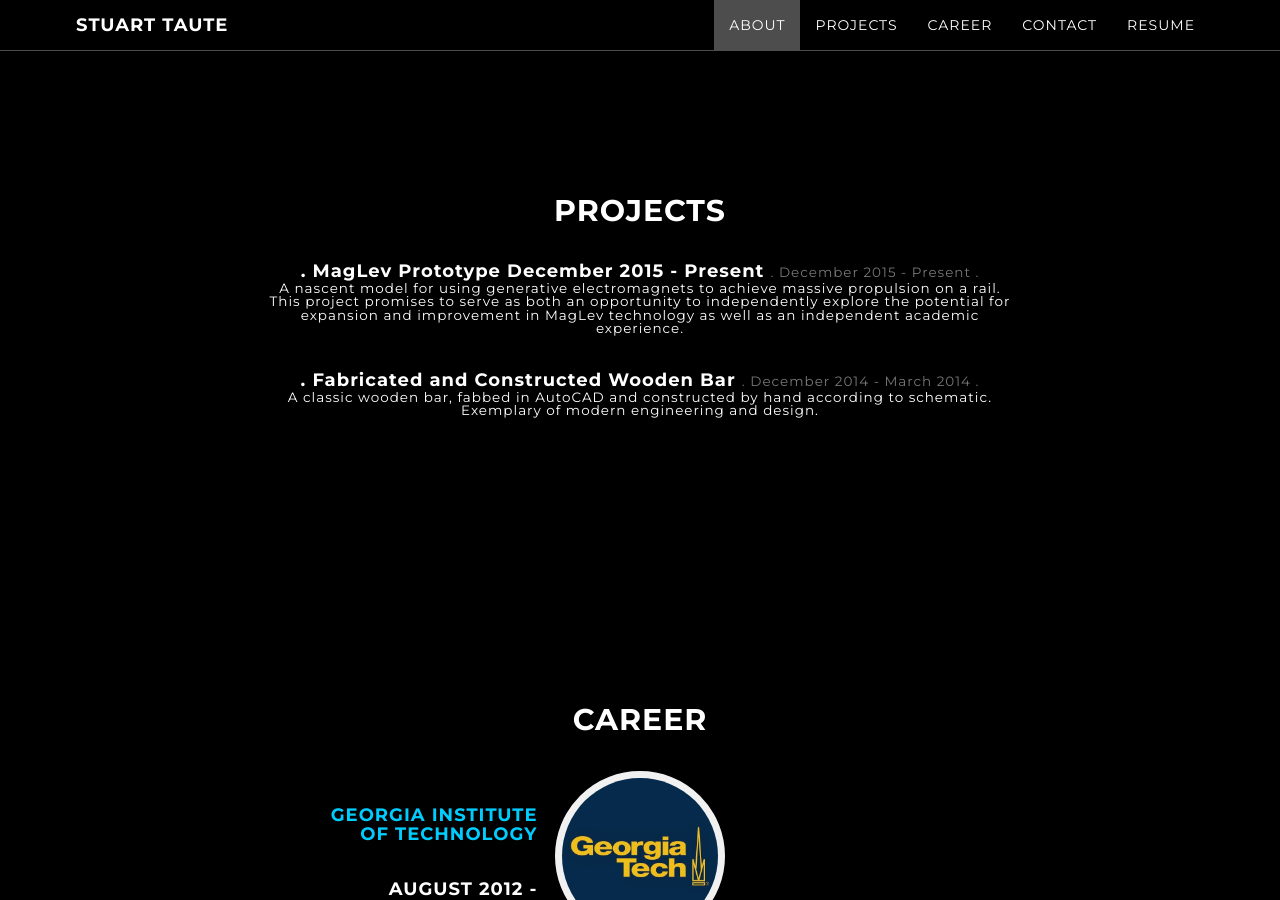
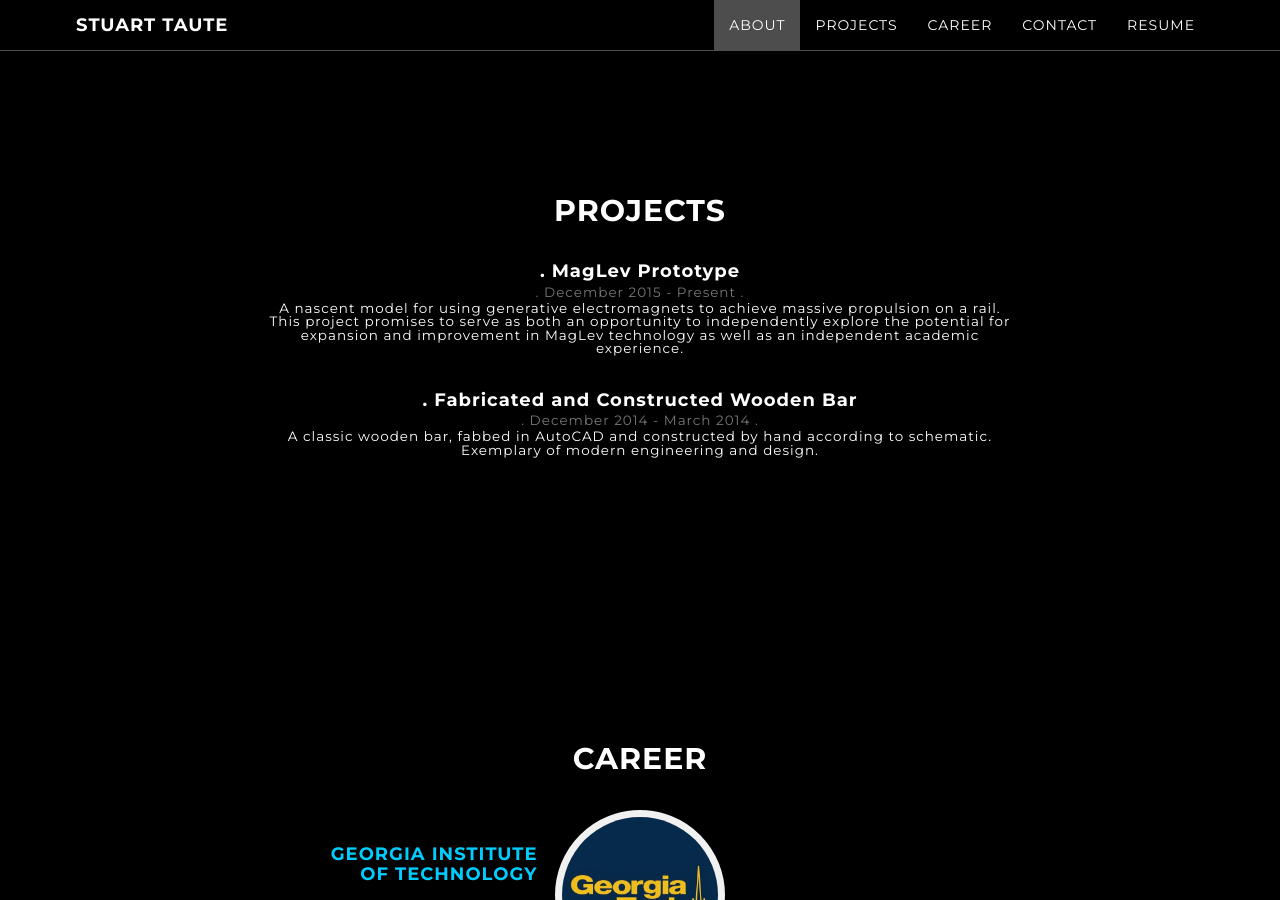
Before and after one commit to stuartweb/stuart-taute.github.io, a Jekyll site: the page built from index.html, in a window 1280 px wide and 900 px high, scrolled down 1728 px. Built offline with Jekyll 4.4.1, drawn with Linux system fonts in a browser that asks for light colours; comment, search, counter and statistics services are not loaded.

Commit message:
fixed projects

```diff
--- a/_data/projects.yml
+++ b/_data/projects.yml
@@ -1,4 +1,4 @@
-  - platform: "MagLev Prototype\nDecember 2015 - Present"
+  - platform: "MagLev Prototype"
     language: "December 2015 - Present"
     description: "A nascent model for using generative electromagnets to achieve massive propulsion on a rail. This project promises to serve as both an opportunity to independently explore the potential for expansion and improvement in MagLev technology as well as an independent academic experience."
 
--- a/_includes/projects.html
+++ b/_includes/projects.html
@@ -8,7 +8,7 @@
         {% for project in site.data.projects %}
         <h4 class="lowercase">
         <strong> <a href="{{ project.url }}">{{ project.name }}</a> </strong>
-          <strong> . {{ project.platform }}</strong> <small> . {{ project.language }} . </small>
+          <strong> . {{ project.platform }}</strong><br/><small> . {{ project.language }} . </small>
 
           <small><div style="color:white"> {{ project.description }} </div></small>
         </h4>
```
